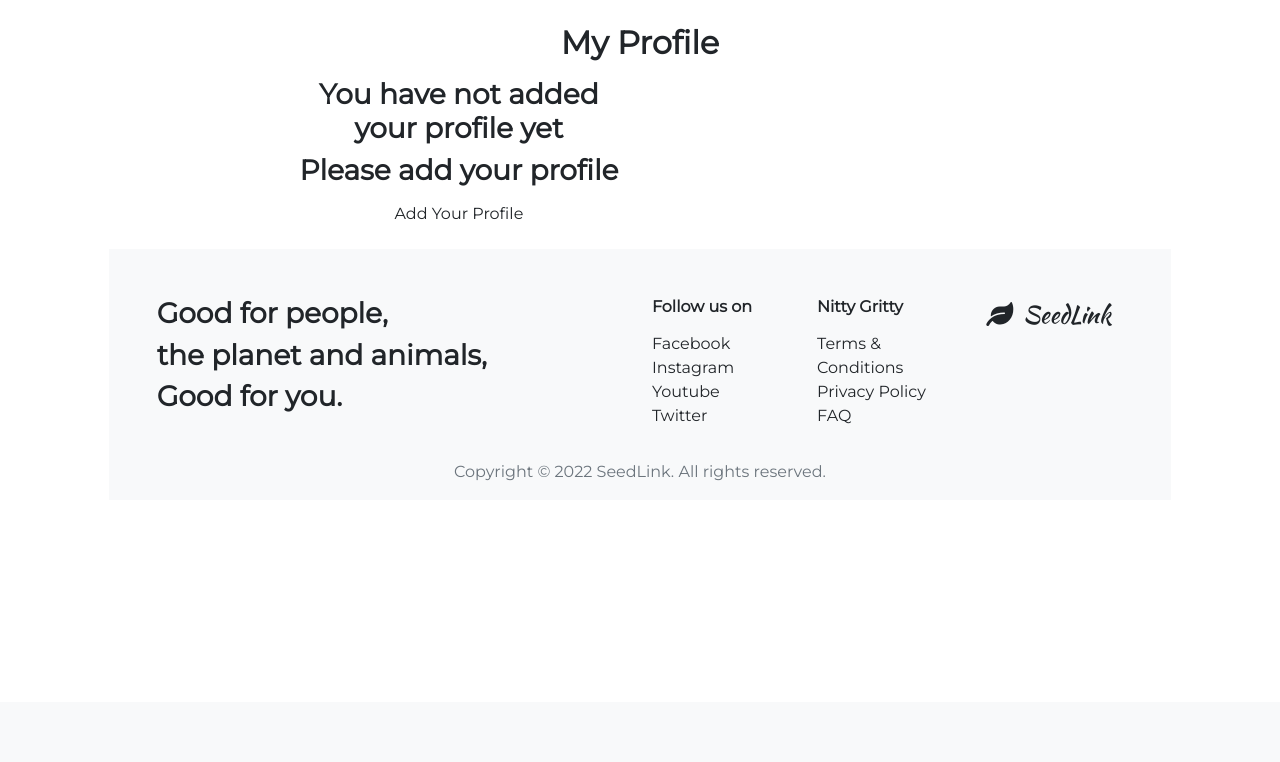
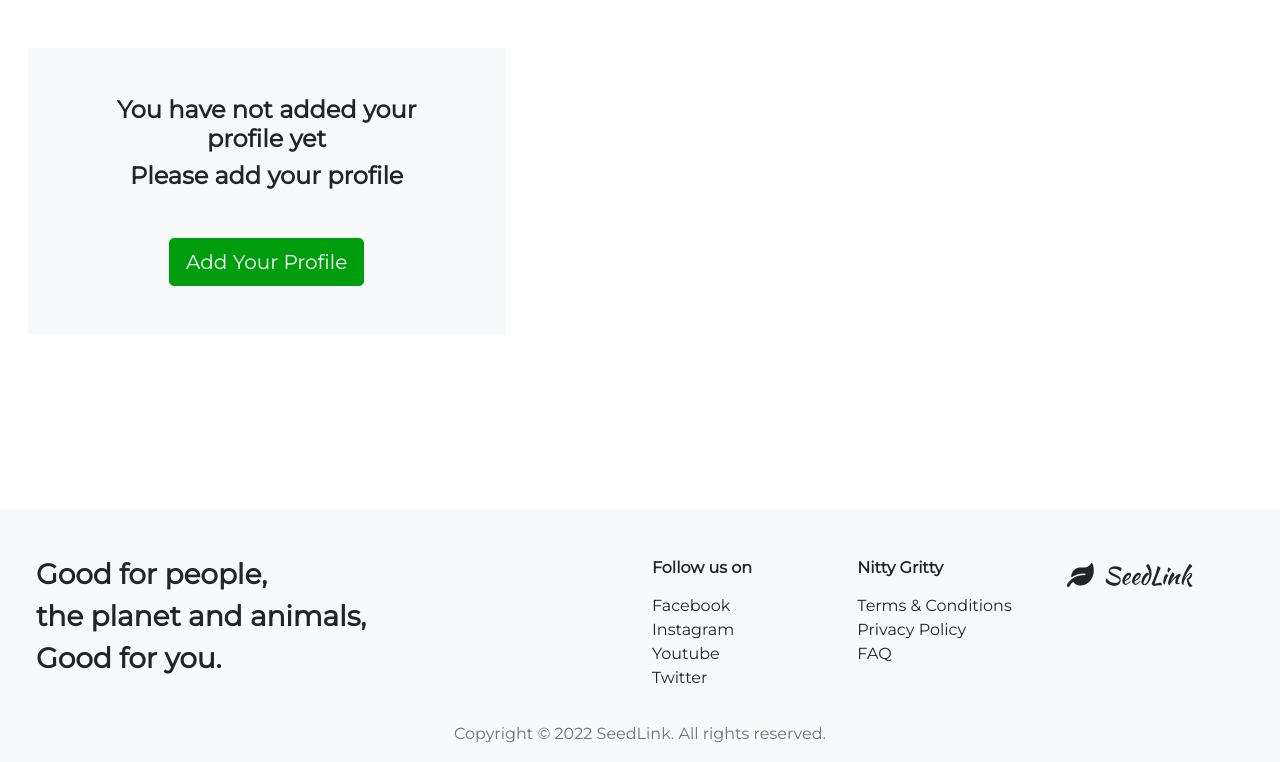
Before and after one commit to tindyc/seedlink, a Flask app: template templates/profile.html in a window 1280 px wide. Shown: the part 98-860 px from the top of the page. Before the commit the page ends 579 px from the top, so only its background shows below. Run offline with Flask 2, Linux system fonts and the light colour scheme; the template is opened without the code that fills it, so the values that code supplies are empty; some libraries are stand-ins or nearby versions.

Commit message:
Style profile page

```diff
--- a/static/css/style.css
+++ b/static/css/style.css
@@ -79,13 +79,6 @@
     height: 400px;
 }
 
-@media only screen and (max-width: 846px) {
-    .tree-img {
-        width: 275px;
-        height: 275px;
-    }
-}
-
 #main-section {
     height: 100vh;
 }
@@ -116,3 +109,18 @@
     color: #fff;
     font-size: 3.5em;
 }
+
+/* Profile */
+.profile-img {
+    width: 200px;
+    height: 200px;
+}
+
+/* Media Queries */
+
+@media only screen and (max-width: 846px) {
+    .tree-img {
+        width: 275px;
+        height: 275px;
+    }
+}
--- a/templates/profile.html
+++ b/templates/profile.html
@@ -2,40 +2,47 @@
 
 {% block content %}
 
-    <!-- Display user profile-->
+<div class="container-fluid">
     <div class="row">
-        <div class="col-10 offset-1 ">
-            <div id="profile" class="tabcontent mb-3 mt-4 text-center">
-                <h2>My Profile</h2>
-                <div class="row">
-                    <div class="col-12 col-md-6 col-lg-4 offset-lg-2">
+        <div class="col-md-5">
+            <div class="bg-light my-5 mx-3 p-5 text-center">
                 {% if profiles|length > 0 %}
                 {% for profile in profiles %}
-                        <div class="image-container">
-                            <img class="card-img-top img-fluid"
-                                src="{{ url_for('static', filename='images/'+profile.image ) }}"
-                                alt="{{ profile.fullname }}">
+                <div class="image-container my-5">
+                    <img class="profile-img img-fluid rounded-circle"
+                        src="{{ url_for('static', filename='images/'+profile.image ) }}" alt="{{ profile.fullname }}">
+                    <p class=text-muted>{{ session.user }}</p>
                 </div>
-                    </div>
-
-                    <div class="col-12 col-md-6 col-lg-4 offset-lg-2 ml-2">
-                        <div class="profile-info-container mb-2">
+                <div class="profile-info-container mb-5">
                     <h3 class="mb-0 font-weight-bold profile-info">{{ profile.fullname }}</h3>
                     <p class="mb-0"><strong class="profile-info">Birthday:</strong> {{ profile.birthday }}
                         <br><strong class="profile-info">Location:</strong> {{ profile.location }}
                     </p>
                 </div>
-                    </div>
-                    <div class="col-12 text-center">
-                        <a href="{{ url_for('update_profile', profile_id=profile._id) }}" class="btn updateprofilebtn">Update Profile</a>
+                <div class="text-center">
+                    <a href="{{ url_for('update_profile', profile_id=profile._id) }}"
+                        class="btn btn-lg btn-success updateprofilebtn">Update
+                        Profile</a>
                 </div>
                 {% endfor %}
+                {% else %}
+                <div class="text-center">
+                    <h4>You have not added your profile yet</h4>
+                    <h4 class="mb-5">Please add your profile</h4>
+                    <a href="{{ url_for('add_profile') }}" class="btn btn-lg btn-success" type="submit">Add Your
+                        Profile</a>
                 </div>
-                {% else %}
-                <div class="col-12 text-center mt-2">
-                    <h3>You have not added your profile yet</h3>
-                    <h3>Please add your profile</h3>
-                    <a href="{{ url_for('add_profile') }}" class="btn" type="submit">Add Your Profile</a>
+            </div>
+            {% endif %}
+            </div>
+        </div>
+        <div class="col-md-7 my-5 p-3">
+            {% if profiles|length > 0 %}
+            <h1 class="mb-5">Hi {{ session.user }}</h1>
+
+            <div class="mb-5">
+                <a href="{{ url_for('order_seeds') }}" class="btn btn-lg btn-success mx-1 button-bottom">New Order</a>
+                <a href="{{ url_for('add_donation') }}" class="btn btn-lg btn-outline-success border-2 mx-1 button-bottom">Donate Produce</a>
             </div>
             {% endif %}
         </div>
```
Lines whose indentation alone changed are shown as unchanged.
